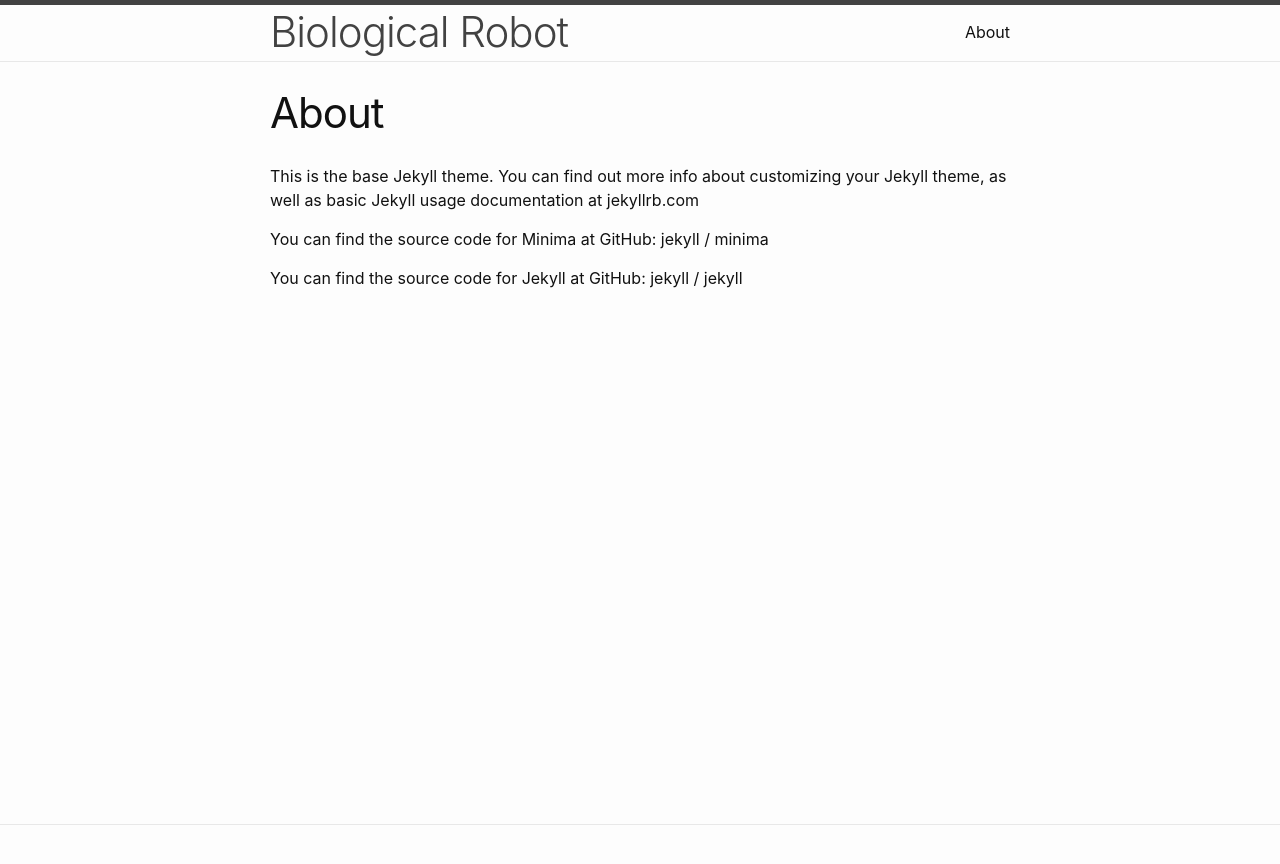
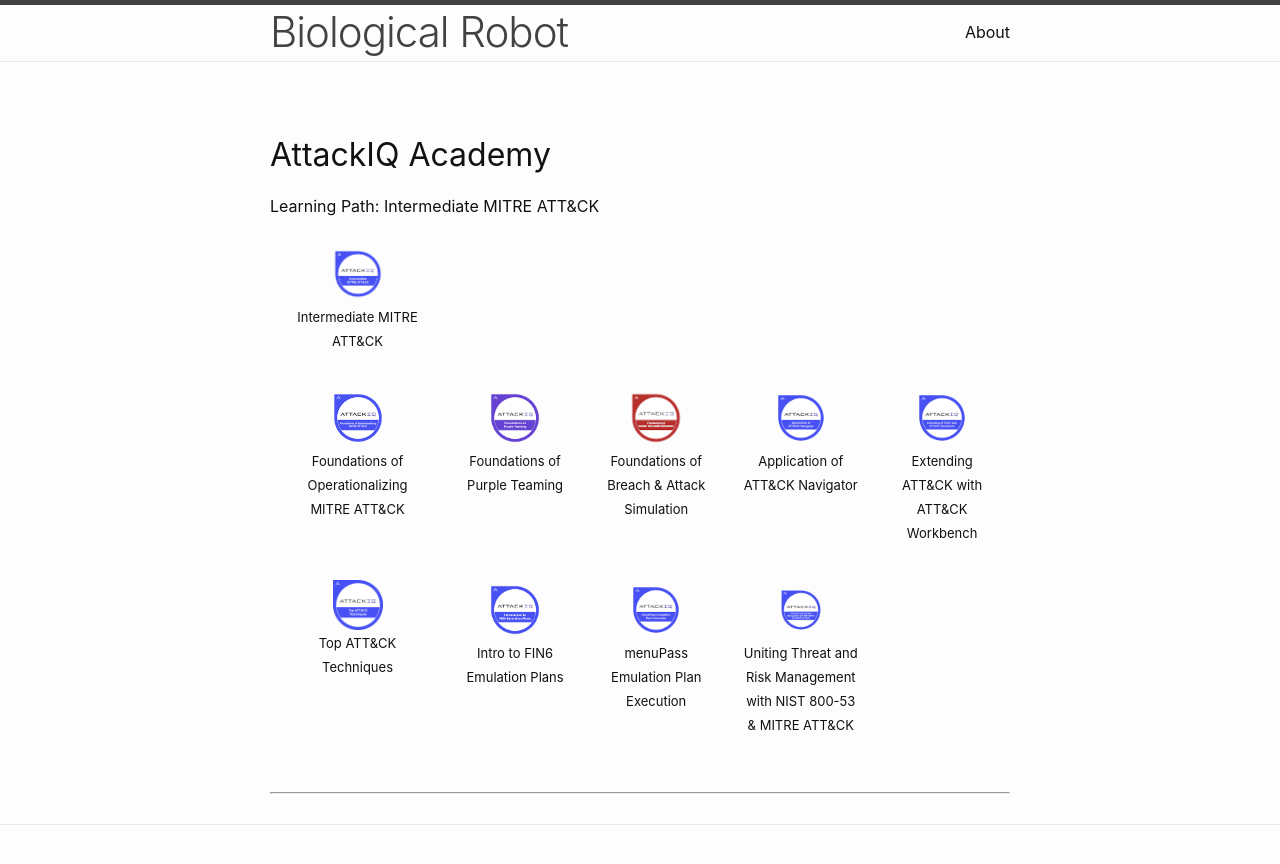
Before and after one commit to biot-2131/biological-robot.uk, a Jekyll site: the page built from about.markdown, in a window 1280 px wide. Shown: the top 864 px of the page. Built offline with Jekyll 4.4.1, drawn with Linux system fonts in a browser that asks for light colours.

Commit message:
about page

```diff
--- a/_sass/minima/_base.scss
+++ b/_sass/minima/_base.scss
@@ -234,12 +234,7 @@
   text-align: $table-text-align;
   color: lighten($text-color, 18%);
   border-collapse: collapse;
-  border: 1px solid $grey-color-light;
-  tr {
-    &:nth-child(even) {
-      background-color: lighten($grey-color-light, 6%);
-    }
-  }
+  border: 1px solid $background-color;
   th, td {
     padding: ($spacing-unit / 3) ($spacing-unit / 2);
   }
@@ -249,6 +244,6 @@
     border-bottom-color: darken($grey-color-light, 12%);
   }
   td {
-    border: 1px solid $grey-color-light;
+    border: 1px solid $background-color;
   }
 }
--- a/about.markdown
+++ b/about.markdown
@@ -1,18 +1,87 @@
 ---
-layout: page
+layout: default
 title: About
 permalink: /about/
 ---
 
-This is the base Jekyll theme. You can find out more info about customizing your Jekyll theme, as well as basic Jekyll usage documentation at [jekyllrb.com](https://jekyllrb.com/)
-
-You can find the source code for Minima at GitHub:
-[jekyll][jekyll-organization] /
-[minima](https://github.com/jekyll/minima)
-
-You can find the source code for Jekyll at GitHub:
-[jekyll][jekyll-organization] /
-[jekyll](https://github.com/jekyll/jekyll)
 
 
-[jekyll-organization]: https://github.com/jekyll
+<br>
+
+# [AttackIQ Academy](https://www.academy.attackiq.com/)
+#### Learning Path: [Intermediate MITRE ATT&CK](https://www.academy.attackiq.com/learning-path/intermediate-mitre-attck)
+ <table width="300" cellspacing="0" cellpadding="0">
+  <tr style="vertical-align:top">
+    <td width="60" style="text-align: center;">
+        <a href="https://www.credly.com/badges/900dcf62-a594-4dc0-917b-d476bdda2e6a" target="_blank">
+        <img src="/assets/images/intermediate_mitre_attack.png" alt="Badge" style="width:60px;height:60px;">
+        <p><font size="-1">Intermediate MITRE ATT&CK</font></p>
+        </a>
+    </td>
+    <td width="60"></td>
+    <td width="60"></td>
+    <td width="60"></td>
+    <td width="60"></td>
+  </tr>
+  <tr style="vertical-align:top">
+    <td width="60" style="text-align: center;">
+        <a href="https://www.credly.com/badges/f394966b-58a9-4e90-b126-8bdb96ba0e2e">
+        <img src="/assets/images/foundations_of_operationalizing_mitre_attack_badge.png" alt="Badge" style="width:60px;height:60px;">
+        <p><font size="-1">Foundations of Operationalizing MITRE ATT&CK</font></p>
+        </a>
+    </td>
+    <td width="60" style="text-align: center;">
+        <a href="https://www.credly.com/badges/fa2e7918-7b12-4370-bda3-7d52b49987eb" target="_blank">
+            <img src="/assets/images/foundations_of_purple_teaming_badge.png" alt="Badge" style="width:60px;height:60px;">
+            <p><font size="-1">Foundations of Purple Teaming</font></p>
+        </a>
+    </td>
+    <td width="60" style="text-align: center;">
+        <a href="https://www.credly.com/badges/659dac80-737e-4d94-9d98-6084c777a8f0" target="_blank">
+            <img src="/assets/images/foundations_of_breach_and_attack_simulation_badge.png" alt="Badge" style="width:60px;height:60px;">
+            <p><font size="-1">Foundations of Breach & Attack Simulation</font></p>
+        </a>
+    </td>
+    <td width="60" style="text-align: center;">
+        <a href="https://www.credly.com/badges/933195b8-92d7-41be-b0a7-f8a567588e02" target="_blank">
+            <img src="/assets/images/application_of_mitre_attack_navigator_badge.png" alt="Badge" style="width:60px;height:60px;">
+            <p><font size="-1">Application of ATT&CK Navigator</font></p>
+        </a>
+    </td>
+    <td width="60" style="text-align: center;">
+        <a href="https://www.credly.com/badges/2512971e-5de6-4976-86ef-f392b8b86116" target="_blank">
+            <img src="/assets/images/extending_attack_with_attack_workbench_badge.png" alt="Badge" style="width:60px;height:60px;">
+            <p><font size="-1">Extending ATT&CK with ATT&CK Workbench</font></p>
+        </a>
+    </td>
+  </tr>
+  <tr style="vertical-align:top">
+    <td width="60" style="text-align: center;">
+        <a href="https://www.credly.com/badges/b25b6ff0-eb2e-43a1-9ffa-fb9ffcc459fb" target="_blank">
+            <img src="/assets/images/top_attack_techniques_badge.png" alt="Badge" style="width:50px;height:50px;">
+            <p><font size="-1">Top ATT&CK Techniques</font></p>
+        </a>
+    </td>
+    <td width="60" style="text-align: center;">
+        <a href="https://www.credly.com/badges/5964869d-b8cf-4bc9-aae3-bd382d30b616" target="_blank">
+            <img src="/assets/images/intro_to_fin6_emulation_plans_badge.png" alt="Badge" style="width:60px;height:60px;">
+            <p><font size="-1">Intro to FIN6 Emulation Plans</font></p>
+        </a>
+    </td>
+    <td width="60" style="text-align: center;">
+        <a href="https://www.credly.com/badges/fb13aeae-f125-4298-8e2f-c8ee7d576f19" target="_blank">
+            <img src="/assets/images/menupass_emulation_plan_execution_badge.png" alt="Badge" style="width:60px;height:60px;">
+            <p><font size="-1">menuPass Emulation Plan Execution</font></p>
+        </a>
+    </td>
+    <td width="60" style="text-align: center;">
+        <a href="https://www.credly.com/badges/ab68fc2d-cfa3-45ec-ae00-d0ce6612706d">
+            <img src="/assets/images/uniting_threat_and_risk_management_with_nist_800-53_and_mitre_attack_badge.png" alt="Badge" style="width:60px;height:60px;">
+            <p><font size="-1">Uniting Threat and Risk Management with NIST 800-53 & MITRE ATT&CK</font></p>
+        </a>
+    </td>
+  </tr>
+</table>
+
+
+---
```
Also changed, not shown: assets/images/application_of_mitre_attack_navigator_badge.png (added), assets/images/attack_workbench_architecture.png (added), assets/images/extending_attack_with_attack_workbench_badge.png (added), assets/images/foundations_of_breach_and_attack_simulation_badge.png (added), assets/images/foundations_of_operationalizing_mitre_attack_badge.png (added), assets/images/foundations_of_purple_teaming_badge.png (added), assets/images/intermediate_mitre_attack.png (added), assets/images/intro_to_fin6_emulation_plans_badge.png (added), assets/images/menupass_emulation_plan_execution_badge.png (added), assets/images/top_attack_techniques_badge.png (added), assets/images/uniting_threat_and_risk_management_with_nist_800-53_and_mitre_attack_badge.png (added).
